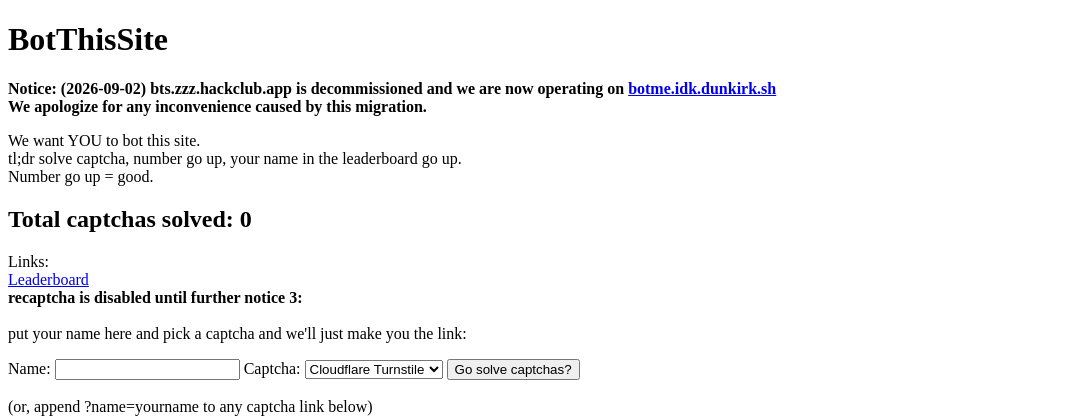
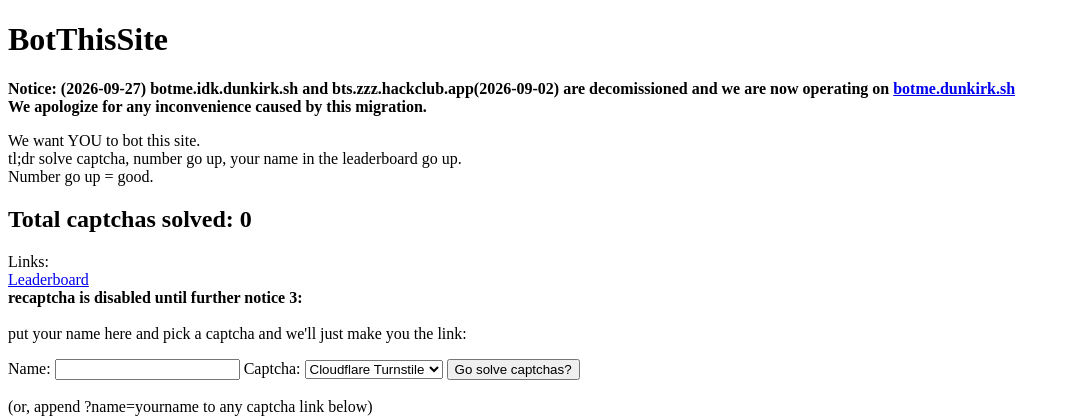
Before and after one commit to opticaldrive/BotThisSite, a FastAPI app: page / in a window 1280 px wide. Shown: the top 417 px of the page, without its empty margins (0-1070 px from the left). Run offline with FastAPI, Linux system fonts and the light colour scheme.

Commit message:
fix: decomission botme.idk.dunkirk.sh on index

```diff
--- a/templates/index.html
+++ b/templates/index.html
@@ -11,7 +11,7 @@
 </head>
 <body>
 <h1>BotThisSite</h1>
-<b>Notice: (2026-09-02) bts.zzz.hackclub.app is decommissioned and we are now operating on <a href="https://botme.idk.dunkirk.sh">botme.idk.dunkirk.sh</a><br>
+<b>Notice: (2026-09-27) botme.idk.dunkirk.sh and bts.zzz.hackclub.app(2026-09-02) are decomissioned and we are now operating on <a href="https://botme.dunkirk.sh">botme.dunkirk.sh</a><br>
 We apologize for any inconvenience caused by this migration.</b>
 <p>
 We want YOU to bot this site. <br>
```
